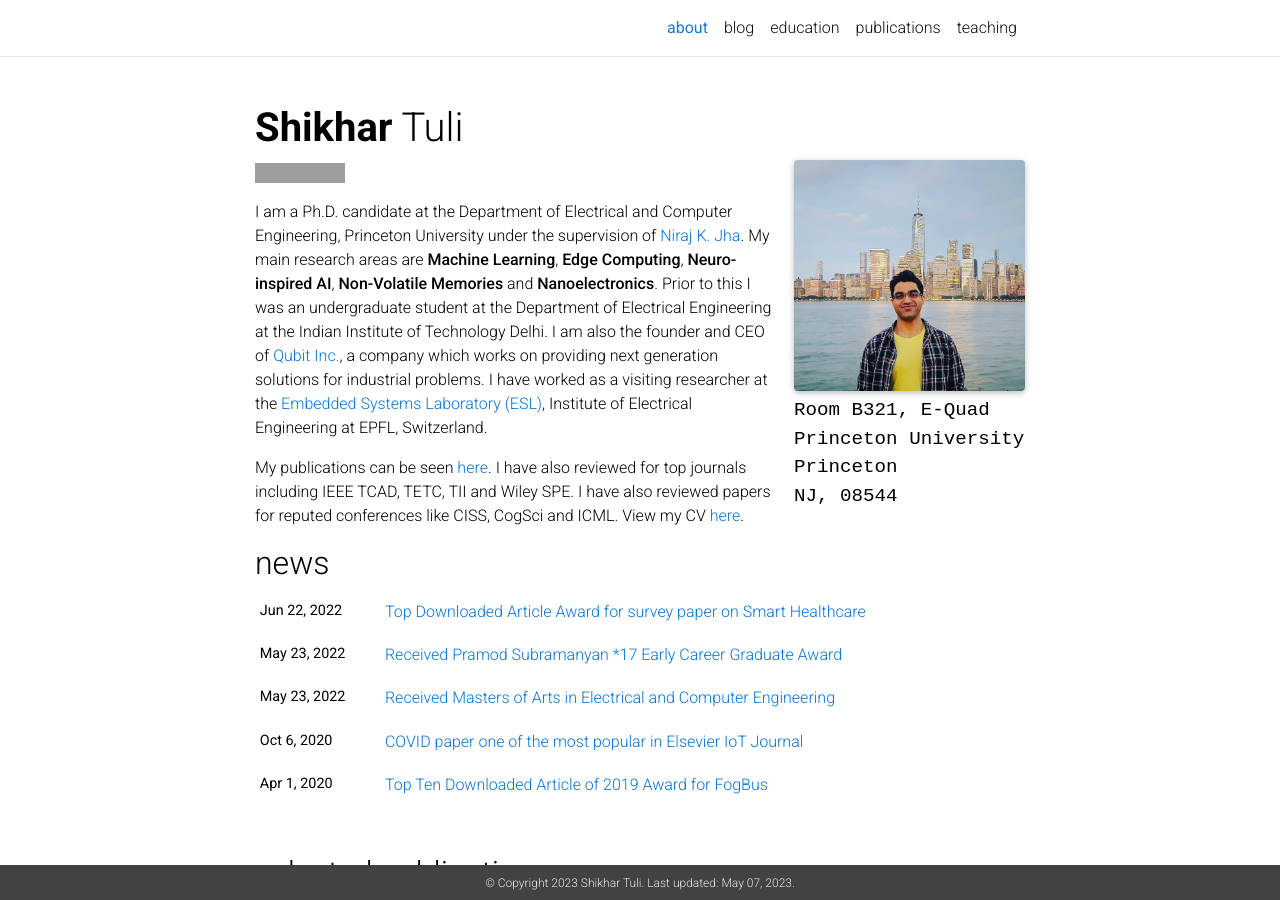
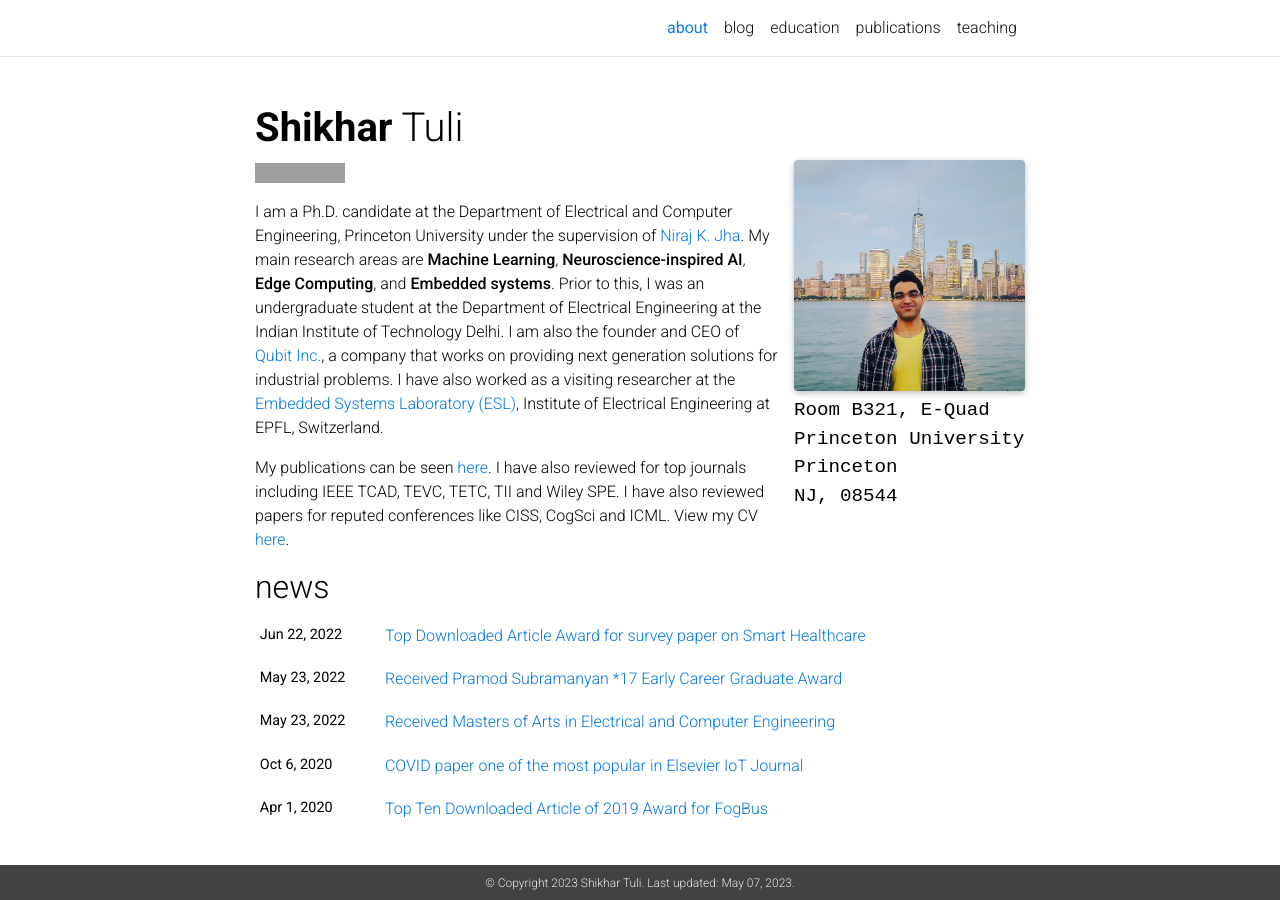
Before and after one commit to shikhartuli/shikhartuli.github.io, a Jekyll site: the page built from _pages/about.md, in a window 1280 px wide and 900 px high. Built offline with Jekyll 4.4.1, drawn with Linux system fonts in a browser that asks for light colours; nearby versions of some CDN libraries; a style sheet for code colours, icons or effects is not loaded; grey boxes are pictures that could not be loaded.

Commit message:
Update about

```diff
--- a/_pages/about.md
+++ b/_pages/about.md
@@ -20,6 +20,6 @@
 
 [![Hits](https://hits.seeyoufarm.com/api/count/incr/badge.svg?url=https%3A%2F%2Fshikhartuli.github.io&count_bg=%230076DF&title_bg=%23555555&icon=&icon_color=%23E7E7E7&title=hits&edge_flat=false)](https://shikhartuli.github.io)
 
-I am a Ph.D. candidate at the Department of Electrical and Computer Engineering, Princeton University under the supervision of [Niraj K. Jha](https://www.princeton.edu/~jha/). My main research areas are **Machine Learning**, **Edge Computing**, **Neuro-inspired AI**, **Non-Volatile Memories** and **Nanoelectronics**. Prior to this I was an undergraduate student at the Department of Electrical Engineering at the Indian Institute of Technology Delhi. I am also the founder and CEO of [Qubit Inc.](https://www.qubitinc.in/), a company which works on providing next generation solutions for industrial problems. I have worked as a visiting researcher at the [Embedded Systems Laboratory (ESL)](https://www.epfl.ch/labs/esl/), Institute of Electrical Engineering at EPFL, Switzerland.
+I am a Ph.D. candidate at the Department of Electrical and Computer Engineering, Princeton University under the supervision of [Niraj K. Jha](https://www.princeton.edu/~jha/). My main research areas are **Machine Learning**, **Neuroscience-inspired AI**, **Edge Computing**, and **Embedded systems**. Prior to this, I was an undergraduate student at the Department of Electrical Engineering at the Indian Institute of Technology Delhi. I am also the founder and CEO of [Qubit Inc.](https://www.qubitinc.in/), a company that works on providing next generation solutions for industrial problems. I have also worked as a visiting researcher at the [Embedded Systems Laboratory (ESL)](https://www.epfl.ch/labs/esl/), Institute of Electrical Engineering at EPFL, Switzerland.
 
-My publications can be seen [here](/publications/). I have also reviewed for top journals including IEEE TCAD, TETC, TII and Wiley SPE. I have also reviewed papers for reputed conferences like CISS, CogSci and ICML. View my CV [here](https://shikhartuli.github.io/assets/pdf/CV.pdf){:target="_blank"}.
+My publications can be seen [here](/publications/). I have also reviewed for top journals including IEEE TCAD, TEVC, TETC, TII and Wiley SPE. I have also reviewed papers for reputed conferences like CISS, CogSci and ICML. View my CV [here](https://shikhartuli.github.io/assets/pdf/CV.pdf){:target="_blank"}.
```
